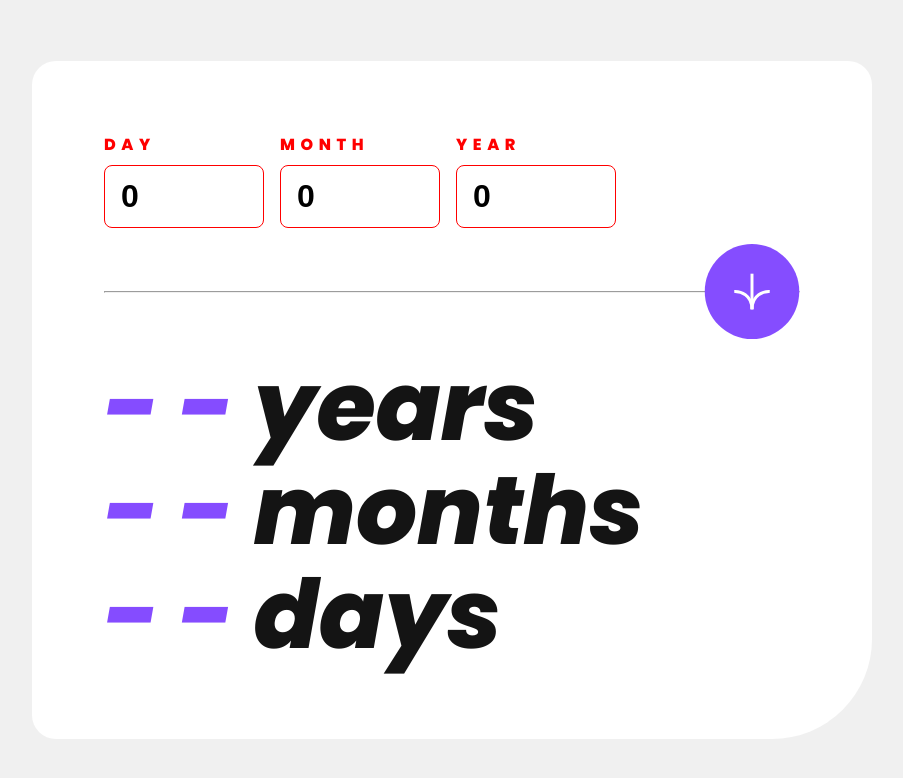
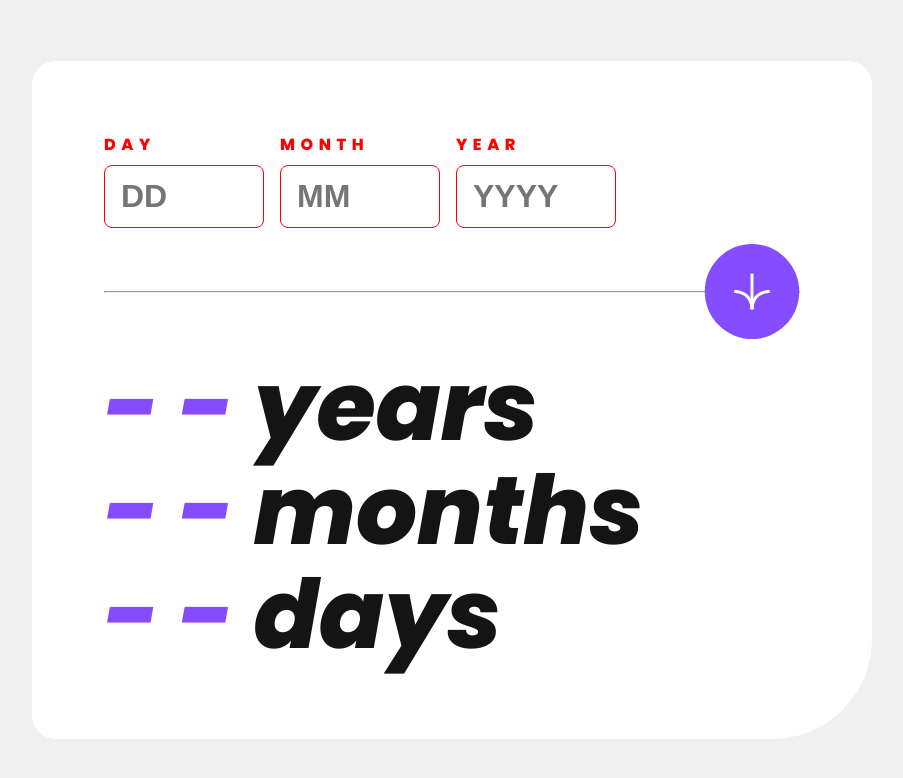
Before and after one commit to MarcusXavierr/age-calculator, a Vue app: page / in a window 1280 px wide. Shown: the top 778 px of the page, without its empty margins (188-1091 px from the left). Built offline with nearby package versions, Linux system fonts and the light colour scheme.

Commit message:
refactor: input fields to handle null values in InputGroup.vue

```diff
--- a/src/components/InputGroup.vue
+++ b/src/components/InputGroup.vue
@@ -4,7 +4,7 @@ export default {
   emits: ['update:modelValue'],
   mounted() {
     console.log(this.modelValue)
-  }
+  },
 }
 </script>
 
@@ -12,15 +12,30 @@ export default {
   <div class="input-container" :class="hasError && 'has-error'">
     <div class="input-group">
       <label for="day">DAY</label>
-      <input type="text" v-model="modelValue.day" placeholder="DD" />
+      <input
+        type="text"
+        :value="modelValue.day || null"
+        @input="modelValue.day = $event.target?.value"
+        placeholder="DD"
+      />
     </div>
     <div class="input-group">
       <label for="month">MONTH</label>
-      <input type="text" v-model="modelValue.month" placeholder="MM" />
+      <input
+        type="text"
+        :value="modelValue.month || null"
+        @input="modelValue.month = $event.target?.value"
+        placeholder="MM"
+      />
     </div>
     <div class="input-group">
       <label for="year">YEAR</label>
-      <input type="text" v-model="modelValue.year" placeholder="YYYY" />
+      <input
+        :value="modelValue.year || null"
+        @input="modelValue.year = $event.target?.value"
+        type="text"
+        placeholder="YYYY"
+      />
     </div>
   </div>
 </template>
@@ -54,7 +69,7 @@ input {
 }
 
 .has-error {
-  label{
+  label {
     color: red;
   }
 
```
